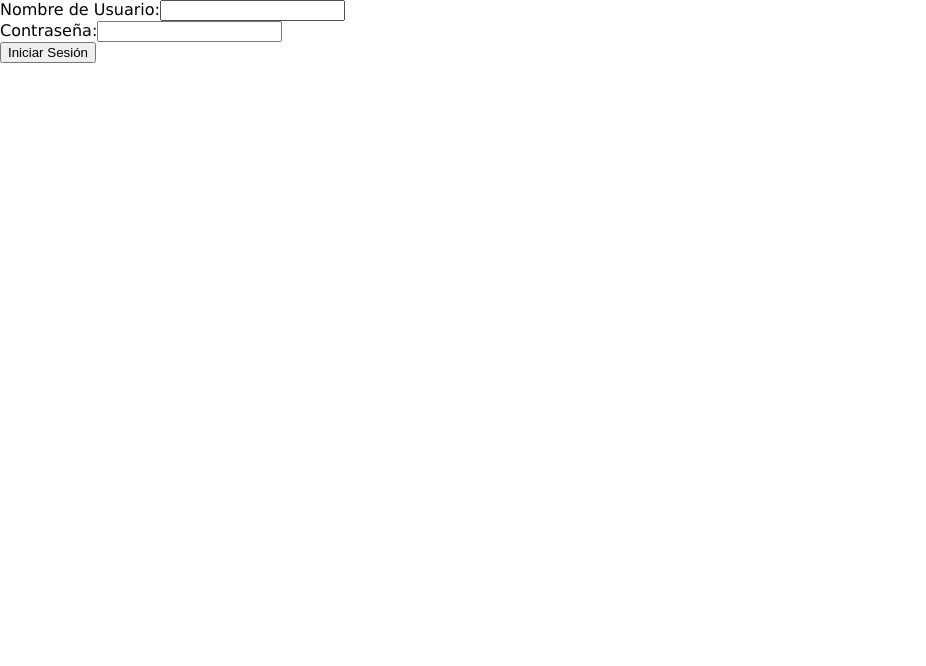
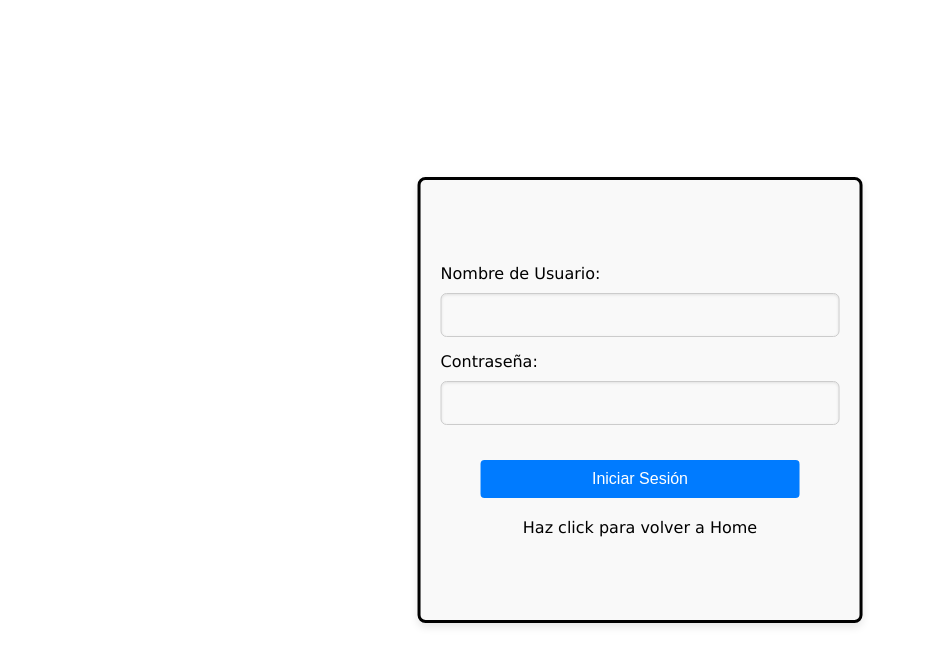
Before and after one commit to idiarj/tienda-online, a React (Vite) app in the folder frontend/: page /login in a window 1280 px wide. Shown: the top 666 px of the page, without its empty margins (0-926 px from the left). Built offline with nearby package versions, Linux system fonts and the light colour scheme.

Commit message:
loginView ready

```diff
--- a/frontend/src/components/Navbar/navbar.jsx
+++ b/frontend/src/components/Navbar/navbar.jsx
@@ -31,7 +31,7 @@ const Navbar = () => {
   return (
     <nav>
         <Link to="/productos">Productos</Link>
-        {auth && (<Link to="/vender">Vender</Link>)}
+        <Link to="/vender">Vender</Link>
         <Link to="/carrito">Carrito</Link>
         {auth ? (
           <>
--- a/frontend/src/views/Login/Login.jsx
+++ b/frontend/src/views/Login/Login.jsx
@@ -1,5 +1,6 @@
 import { useState } from 'react';
 import { useNavigate } from 'react-router-dom';
+import './login.css'
 
 const Login = () => {
     const [formData, setFormData] = useState({ username: '', password: '' });
@@ -33,7 +34,7 @@ const Login = () => {
                 setError(data.error)
             }else{
                 console.log(data)
-                navigate('/testing')
+                navigate('/home')
             }
         }catch(error){
             console.error('Failed to fetch', error.message)
@@ -41,8 +42,9 @@ const Login = () => {
     };
 
     return (
-        <form onSubmit={handleSubmit}>
-            <div>
+        <section className="loginContainer">
+             <form onSubmit={handleSubmit} className="loginForm">
+            <div className="userDiv">
                 <label htmlFor="username">Nombre de Usuario:</label>
                 <input
                     type="text"
@@ -53,7 +55,7 @@ const Login = () => {
                     required
                 />
             </div>
-            <div>
+            <div className="passwordDiv">
                 <label htmlFor="password">Contraseña:</label>
                 <input
                     type="password"
@@ -64,15 +66,18 @@ const Login = () => {
                     required
                 />
             </div>
-            <button type="submit">Iniciar Sesión</button>
-            {
+            <button className="submitButton" type="submit">Iniciar Sesión</button>
+        </form>
+        {
                 error !== '' && (
-                    <div>
+                    <div className="errorDiv">
                         {error}
                     </div>
                 )
             }
-        </form>
+            <label className='homeLabel' onClick={()=>{navigate('/home')}}>Haz click para volver a Home</label>
+        </section>
+
     );
 };
 
--- /dev/null
+++ b/frontend/src/views/Login/login.css
@@ -0,0 +1,91 @@
+.loginContainer {
+    display: grid;
+    position: absolute;
+    top: 50%;
+    left: 50%;
+    transform: translate(-50%, -50%);
+    border: solid black;
+    height: 50vh; /* Ajusta la altura según sea necesario */
+    align-content: center;
+    background-color: #f9f9f9;
+    box-shadow: 0 4px 8px rgba(0, 0, 0, 0.1);
+    border-radius: 8px;
+    padding: 20px;
+}
+
+.loginForm {
+    display: flex;
+    flex-direction: column;
+    justify-content: center;
+    align-items: center;
+    width: 100%; /* Ajusta el ancho según sea necesario */
+    height: 100%;
+    gap: 5px;
+}
+
+.loginForm div {
+    width: 100%;
+    box-sizing: border-box; /* Asegura que el padding y el borde se incluyan en el ancho total */
+}
+
+.loginForm div input {
+    width: 100%;
+    padding: 12px 15px;
+    margin: 10px 0;
+    border: 1px solid #ccc;
+    border-radius: 6px;
+    font-size: 16px;
+    box-shadow: inset 0 1px 3px rgba(0, 0, 0, 0.1);
+    transition: border-color 0.3s, box-shadow 0.3s, background-color 0.3s;
+    background-color: #f9f9f9;
+    box-sizing: border-box; /* Asegura que el padding y el borde se incluyan en el ancho total */
+}
+
+
+
+.loginForm input:focus {
+    border-color: #007bff;
+    outline: none;
+    box-shadow: 0 0 5px rgba(0, 123, 255, 0.5), inset 0 1px 3px rgba(0, 0, 0, 0.1);
+    background-color: #ffffff;
+}
+
+.loginForm input::placeholder {
+    color: #999;
+    opacity: 1; /* Ensures the placeholder text is fully opaque */
+}
+
+.submitButton {
+    width: 80%;
+    padding: 10px;
+    background-color: #007bff;
+    color: white;
+    border: none;
+    border-radius: 4px;
+    cursor: pointer;
+    font-size: 16px;
+    margin-top: 20px;
+    transition: background-color 0.3s;
+}
+
+.submitButton:hover {
+    background-color: #0056b3;
+}
+
+.errorDiv {
+    color: red;
+    margin-top: 10px;
+    font-size: 14px;
+}
+
+.homeLabel {
+    display: flex;
+    justify-content: center;
+    align-items: center;
+    text-align: center;
+    margin-top: 20px;
+}
+
+.homeLabel:hover{
+    cursor: pointer;
+}
```
